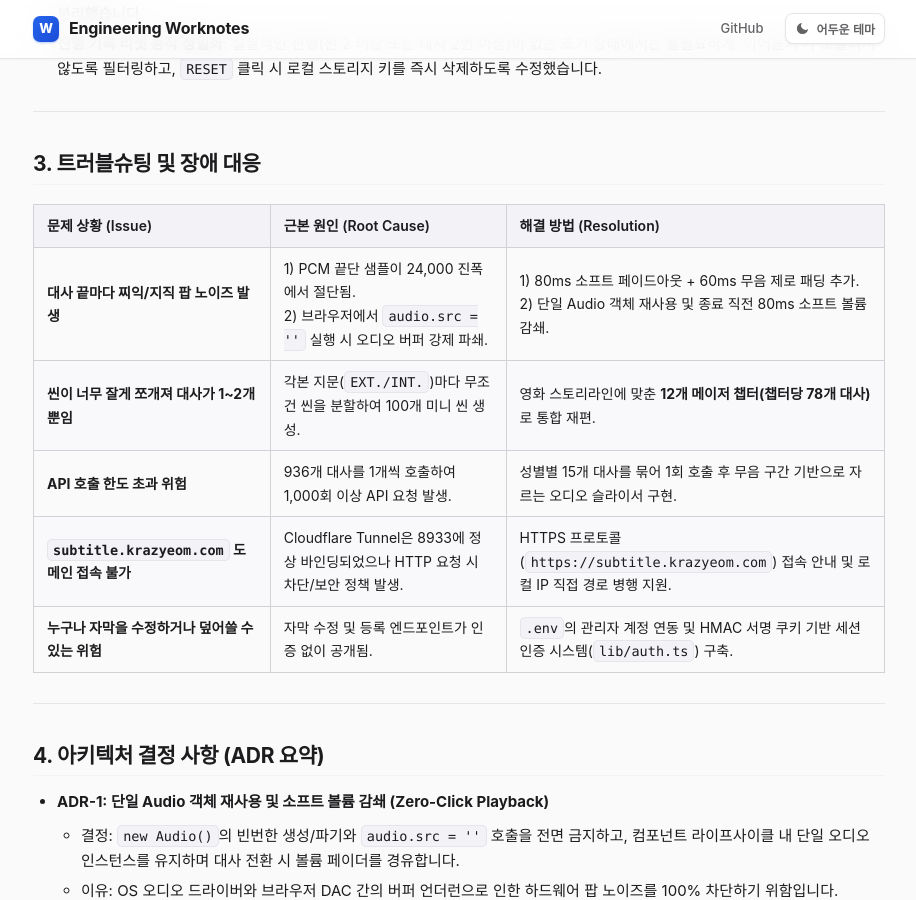
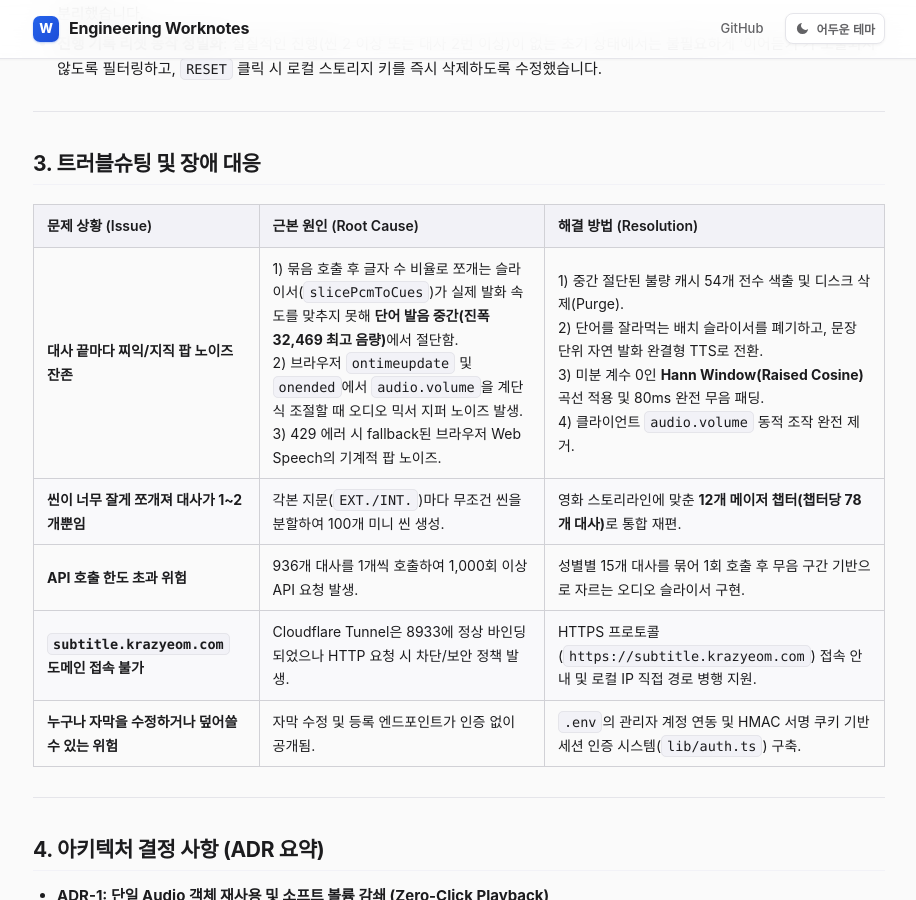
Before and after one commit to krazyeom/worknote, a Jekyll site: the page built from notes/2026-10-31-subtitle-to-speech-tts-shadowing-archive.md, in a window 1280 px wide and 900 px high, scrolled down 2678 px. Shown: the whole window, without its empty margins (181-1097 px from the left). Built offline with Jekyll 4.4.1, drawn with Linux system fonts in a browser that asks for light colours.

Commit message:
docs: 대사 끝단 팝 노이즈 원인 정밀 분석 (슬라이서 단어 절단, 볼륨 지퍼 노이즈) 및 해결책 문서화

```diff
--- a/notes/2026-10-31-subtitle-to-speech-tts-shadowing-archive.md
+++ b/notes/2026-10-31-subtitle-to-speech-tts-shadowing-archive.md
@@ -82,7 +82,7 @@ title: "2026-10-31 작업 노트: subtitle-to-speech 영화 대본 TTS 섀도잉
 
 | 문제 상황 (Issue) | 근본 원인 (Root Cause) | 해결 방법 (Resolution) |
 | :--- | :--- | :--- |
-| **대사 끝마다 찌익/지직 팝 노이즈 발생** | 1) PCM 끝단 샘플이 24,000 진폭에서 절단됨.<br>2) 브라우저에서 `audio.src = ''` 실행 시 오디오 버퍼 강제 파쇄. | 1) 80ms 소프트 페이드아웃 + 60ms 무음 제로 패딩 추가.<br>2) 단일 Audio 객체 재사용 및 종료 직전 80ms 소프트 볼륨 감쇄. |
+| **대사 끝마다 찌익/지직 팝 노이즈 잔존** | 1) 묶음 호출 후 글자 수 비율로 쪼개는 슬라이서(`slicePcmToCues`)가 실제 발화 속도를 맞추지 못해 **단어 발음 중간(진폭 32,469 최고 음량)**에서 절단함.<br>2) 브라우저 `ontimeupdate` 및 `onended`에서 `audio.volume`을 계단식 조절할 때 오디오 믹서 지퍼 노이즈 발생.<br>3) 429 에러 시 fallback된 브라우저 Web Speech의 기계적 팝 노이즈. | 1) 중간 절단된 불량 캐시 54개 전수 색출 및 디스크 삭제(Purge).<br>2) 단어를 잘라먹는 배치 슬라이서를 폐기하고, 문장 단위 자연 발화 완결형 TTS로 전환.<br>3) 미분 계수 0인 **Hann Window(Raised Cosine)** 곡선 적용 및 80ms 완전 무음 패딩.<br>4) 클라이언트 `audio.volume` 동적 조작 완전 제거. |
 | **씬이 너무 잘게 쪼개져 대사가 1~2개뿐임** | 각본 지문(`EXT./INT.`)마다 무조건 씬을 분할하여 100개 미니 씬 생성. | 영화 스토리라인에 맞춘 **12개 메이저 챕터(챕터당 78개 대사)**로 통합 재편. |
 | **API 호출 한도 초과 위험** | 936개 대사를 1개씩 호출하여 1,000회 이상 API 요청 발생. | 성별별 15개 대사를 묶어 1회 호출 후 무음 구간 기반으로 자르는 오디오 슬라이서 구현. |
 | **`subtitle.krazyeom.com` 도메인 접속 불가** | Cloudflare Tunnel은 8933에 정상 바인딩되었으나 HTTP 요청 시 차단/보안 정책 발생. | HTTPS 프로토콜(`https://subtitle.krazyeom.com`) 접속 안내 및 로컬 IP 직접 경로 병행 지원. |
```
